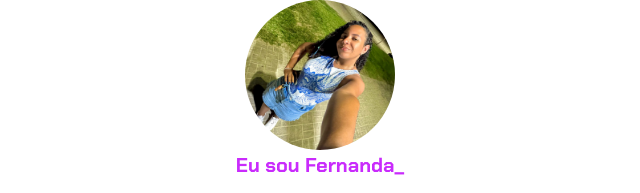
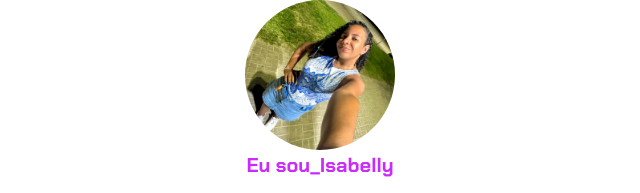
Before and after one commit to isaabellyabreu13/portifolio-, a plain HTML site: page index.html in a window 1280 px wide. Shown: the top 193 px of the page, 320-960 px from the left. Drawn offline with nearby package versions, Linux system fonts and the light colour scheme; files whose address does not match are found by name.

Commit message:
Update index.html

```diff
--- a/index.html
+++ b/index.html
@@ -14,7 +14,7 @@
     <header class="container text-center">
         <img src="img/WhatsApp Image 2025-04-25 at 19.11.46.jpeg" alt="avatar da isabelly" class="rounded-circle" width="150" height="150"
             srcset="">
-        <p class="lead">Eu sou Fernanda_</p>
+        <p class="lead">Eu sou_Isabelly</p>
         <h1>Eu ensino Programação</h1>
         <p>Sou Engenheira de Computação e Pedagoga. Ensino pensamento computacional para estudantes do Ensino
             Fundamental e Médio. Ensino sobre pensamento computacional usando HTML, CSS e JavaScript. Veja os projetos
```
